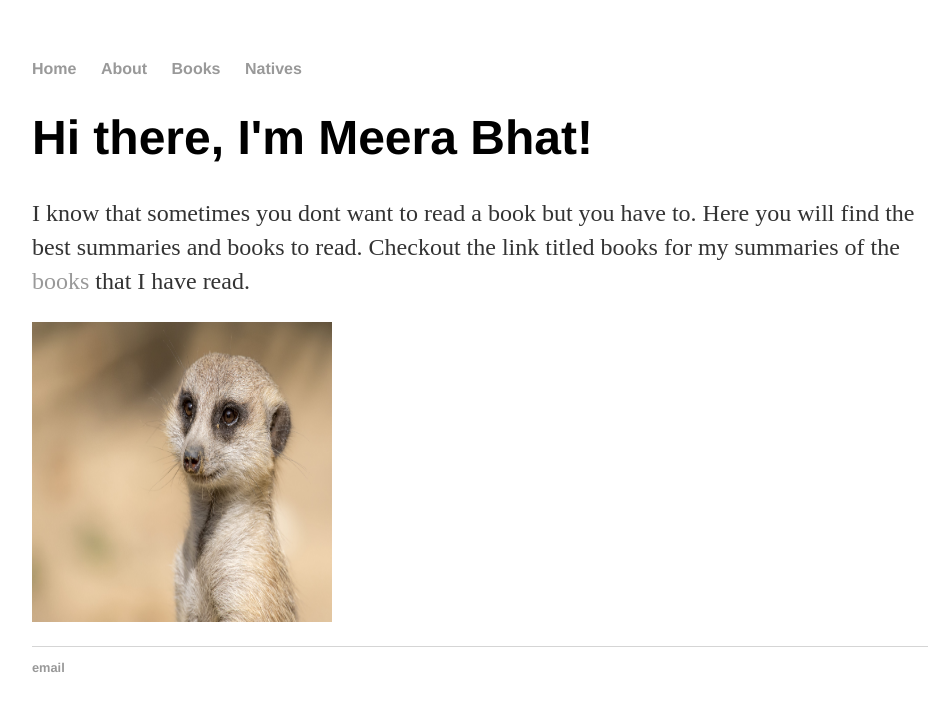
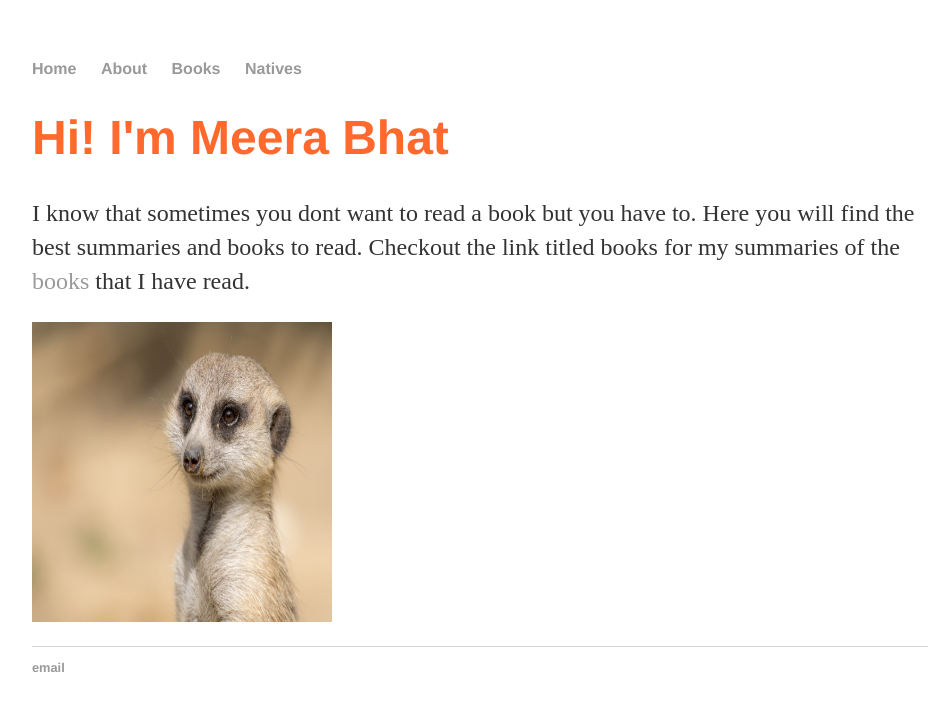
Before and after one commit to meerkatbhat/meerkatbhat, a Jekyll site: the page built from index.html, in a window 1280 px wide. Shown: the top 711 px of the page, without its empty margins (160-1105 px from the left). Built offline with Jekyll 4.4.1, drawn with Linux system fonts in a browser that asks for light colours.

Commit message:
Update index.html

```diff
--- a/index.html
+++ b/index.html
@@ -3,9 +3,20 @@
 title: Arizona Learner
 ---
 <div class="blurb">
-	<h1>Hi there, I'm Meera Bhat!</h1>
+	<h1>Hi! I'm Meera Bhat</h1>
+</div><!-- /.blurb -->
+	<style>
+	h1 {
+	    color:rgb(1207, 105, 45);
+		}
+	</style>
+<body>
+
+
+<div class="blurb">
 	<p>I know that sometimes you dont want to read a book but you have to.
 	Here you will find the best summaries and books to read.
 	Checkout the link titled books for my summaries of the <a href="/books">books</a> that I have read.</p>
 	<img src="images/meerkat1.jpg " width="300" height="300" class="the-pug">
 </div><!-- /.blurb -->
+</body>
```
